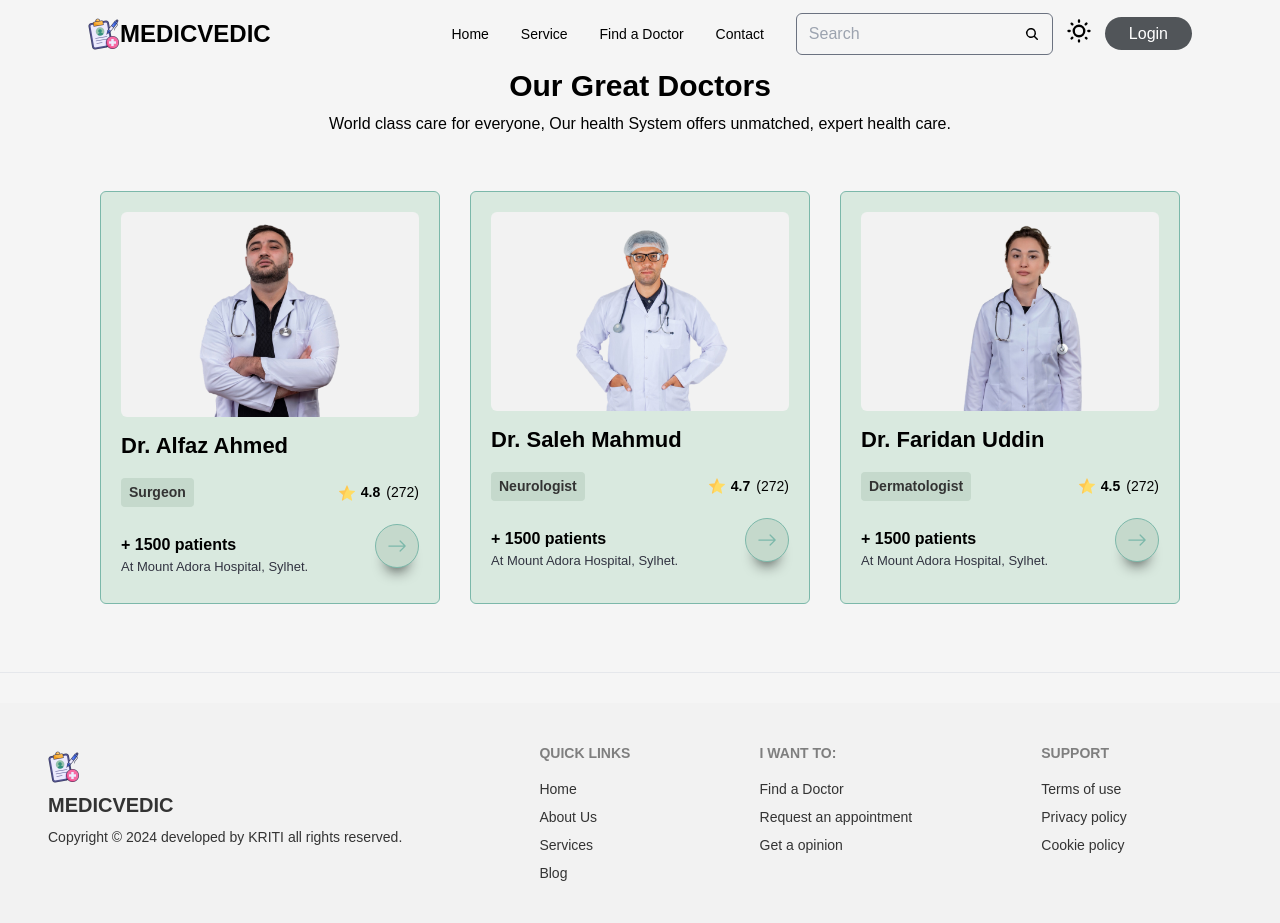
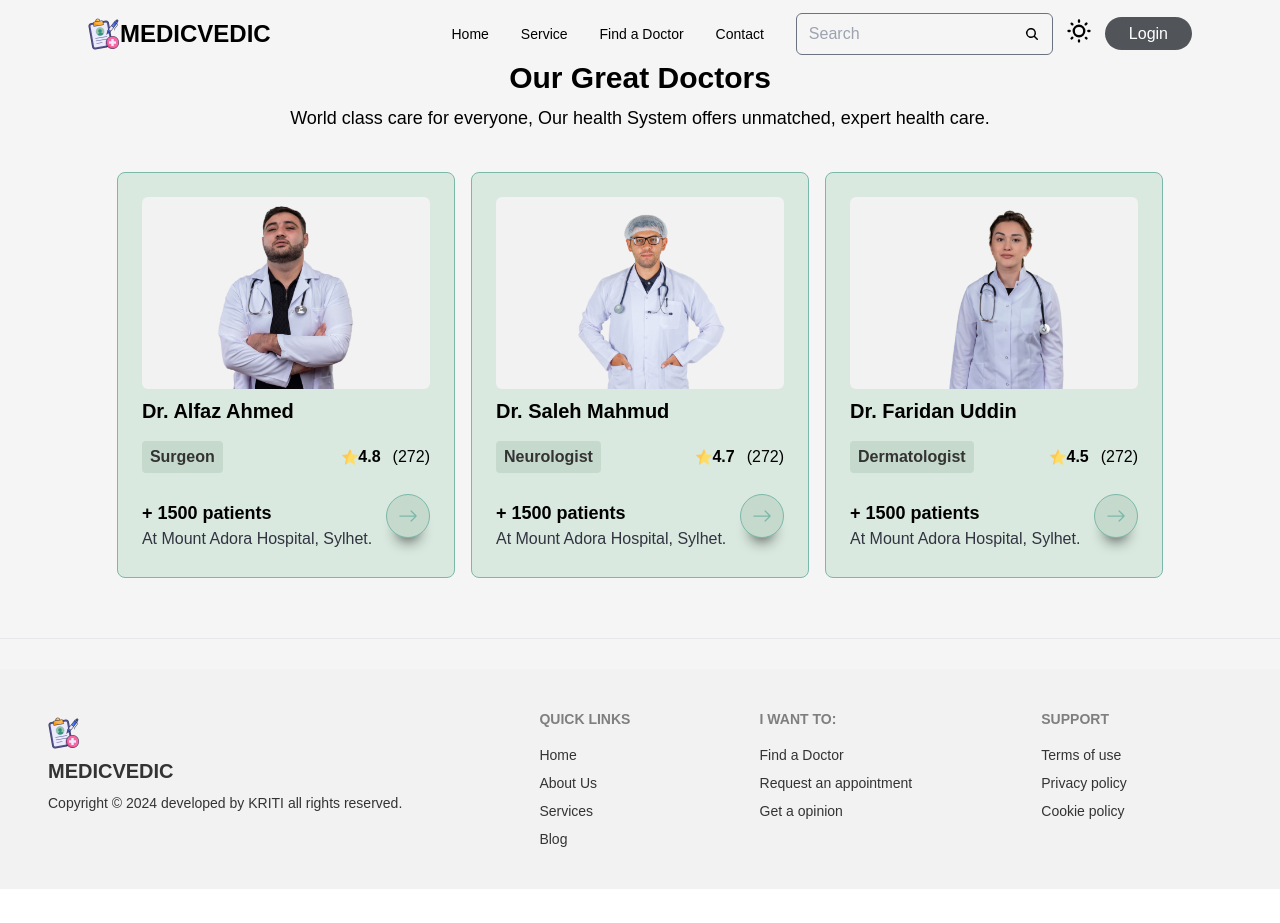
Before and after one commit to kriti1145/MedicVedic, a React (Vite) app in the folder frontend/my-project/: page /doctor in a window 1280 px wide. After the commit the page ends 889 px from the top, so only its background shows below. Built offline with nearby package versions, Linux system fonts and the light colour scheme; the HTML template or start-up script is replaced by a standard one.

Commit message:
responsiveness

```diff
--- a/frontend/my-project/src/Components/About.jsx
+++ b/frontend/my-project/src/Components/About.jsx
@@ -4,7 +4,7 @@ import aboutImag from "../assets/Images/about.jpg";
 const About = () => {
   return (
     <>
-      <div className="max-w-screen-2xl container mx-auto py-10 md:py-20 px-5 md:px-20">
+      <div className="max-w-screen-2xl container mx-auto py-5 px-5 md:px-20">
         <div className="flex flex-col md:flex-row items-center gap-10 md:gap-20">
           {/*====== about image ======*/}
           <div className="relative w-full md:w-1/2 flex justify-center order-2 md:order-1">
--- a/frontend/my-project/src/Components/Doctor.jsx
+++ b/frontend/my-project/src/Components/Doctor.jsx
@@ -3,14 +3,12 @@ import DoctorList from "../Components/doctors/DoctorList";
 const Doctor = () => {
   return (
     <>
-      <div className="max-w-screen-2xl container md:px-20 px-5 flex flex-col mx-auto md:flex-row py-10 md:ps-20 ">
-        <div className="max-w-screen-2xl  mx-auto md:px-5 m-7">
-          <div className="">
-            <h1 className="text-3xl font-bold pb-2 text-center">
-              Our Great Doctors
-            </h1>
+      <div className="max-w-screen-2xl container  px-3 flex flex-col mx-auto md:flex-row py-10 lg:px-10 ">
+        <div className="max-w-screen-2xl  mx-auto md:px-2 m-5 ">
+          <div className="text-center mb-10">
+            <h1 className="text-3xl font-bold pb-2 ">Our Great Doctors</h1>
 
-            <p className="text-center font-[26px]">
+            <p className="lg:px-7 text-lg">
               World class care for everyone, Our health System offers unmatched,
               expert health care.
             </p>
--- a/frontend/my-project/src/Components/doctors/DoctorCard.jsx
+++ b/frontend/my-project/src/Components/doctors/DoctorCard.jsx
@@ -14,43 +14,41 @@ const DoctorCard = ({ doctor }) => {
   } = doctor;
   return (
     <>
-      <div className="p-3 lg:p-5 bg-[#d9e9df] border border-[#7cb8aa] rounded-[6px]">
+      <div className="p-4 lg:p-6 bg-[#d9e9df] border border-[#7cb8aa] rounded-lg flex flex-col h-full">
         <div>
           <img
             src={photo}
             alt="icon"
-            className="w-full bg-[#F2F2F2] rounded-[6px]"
+            className="w-full md:h-48 object-cover bg-[#F2F2F2] rounded-md mb-1 lg:mb-2"
           />
         </div>
-        <h2 className="text-[22px]  font-[600] mt-3 ">{name}</h2>
+        <h2 className="text-lg lg:text-xl font-semibold ">{name}</h2>
 
         <div className="mt-2 lg:mt-4 flex items-center justify-between">
-          <span className="bg-[#C5D9CC] py-1 px-2 text-[14px] text-[#333333] font-semibold rounded">
+          <span className="bg-[#C5D9CC] py-1 px-2 text-sm lg:text-base text-[#333333] font-semibold rounded">
             {specialization}
           </span>
-          <div className="flex items-center gap-[6px]">
-            <span className="flex items-center gap-[6px] text-[14px] font-semibold ">
-              <img src={star} alt="" className="h-4 w-4" />
+          <div className="flex items-center gap-2 lg:gap-3">
+            <span className="flex items-center text-sm lg:text-base font-semibold ">
+              <img src={star} alt="" className="h-4 w-4 " />
               {avgRating}
             </span>
-            <span className="text-[14px] font-[400] ">({totalRating})</span>
+            <span className="text-sm lg:text-base ">({totalRating})</span>
           </div>
         </div>
 
-        <div className="mt-[18px] md:mt-5 flex items-center justify-between">
+        <div className="mt-4 lg:mt-6 flex items-center justify-between gap-">
           <div>
-            <h3 className="text-[16px] font-semibold">
+            <h3 className="text-base lg:text-lg font-semibold">
               + {totalPatients} patients
             </h3>
-            <p className="text-[13px] font-[400] text-[#313340]">
-              At {hospital}
-            </p>
+            <p className="text-sm lg:text-base text-[#313340]">At {hospital}</p>
           </div>
           <Link
             to="/doctors"
-            className="w-[44px] h-[44px] rounded-full border border-solid border-[#7cb8aa] mt-3 flex items-center justify-center group hover:bg-[#7cb8aa] hover:border-none  "
+            className="w-[44px] h-[44px] rounded-full border border-solid border-[#7cb8aa] mt-3 flex items-center justify-center group hover:bg-[#7cb8aa] hover:border-none"
           >
-            <BsArrowRight className=" text-[#7cb8aa] group-hover:text-white w-6 h-5" />
+            <BsArrowRight className="text-[#7cb8aa] group-hover:text-white w-6 h-5" />
           </Link>
         </div>
       </div>
--- a/frontend/my-project/src/Components/doctors/DoctorList.jsx
+++ b/frontend/my-project/src/Components/doctors/DoctorList.jsx
@@ -3,7 +3,7 @@ import DoctorCard from "./DoctorCard";
 const DoctorList = () => {
   return (
     <>
-      <div className="grid grid-cols-1 sm:grid-cols-2 md:grid-cols-3 gap-5 lg:gap-[30px] mt-[30px] lg:mt-[55px]">
+      <div className="grid grid-cols-1 md:grid-cols-2 lg:grid-cols-3  gap-5  lg:gap-4 mt-8 sm:mt-7 lg:mt-9">
         {doctors.map((doctor) => (
           <DoctorCard key={doctor.id} doctor={doctor} />
         ))}
--- a/frontend/my-project/src/Components/faq/Faq.jsx
+++ b/frontend/my-project/src/Components/faq/Faq.jsx
@@ -1,30 +1,16 @@
 import React from "react";
 import faqImg from "../../assets/Images/faq-img/faq.png";
-import { Link } from "react-router-dom";
 import FaqList from "./FaqList";
 const Faq = () => {
   return (
     <>
-      <div className="max-w-screen-2xl container  px-[60px] flex flex-col mx-auto md:flex-row">
-        <div className="flex justify-between gap-[50px] lg:gap-15">
-          {/*====== about image ======*/}
-          <div className="w-1/2 hidden md:block">
-            <img
-              src={faqImg}
-              alt=""
-              className="ms-10 mt-1 border-b-4 border-[#C5D9CC] "
-            />
-          </div>
-
-          {/*====== about content ======*/}
-          <div className="w-full md:w-1/2">
-            <div className="">
-              <h1 className="text-4xl font-bold pb-2 me-5 text-[#313340] ">
-                Most questions asked by our beloved patients
-              </h1>
-              <FaqList className="" />
-            </div>
-          </div>
+      <div className="max-w-screen-2xl container mx-auto px-5 md:px-20 py-8">
+        {/*====== about content ======*/}
+        <div className="w-full ">
+          <h1 className="text-2xl md:text-3xl font-bold pb-2 text-[#313340] ">
+            Most questions asked by our beloved patients
+          </h1>
+          <FaqList className="" />
         </div>
       </div>
     </>
--- a/frontend/my-project/src/Components/faq/FaqItem.jsx
+++ b/frontend/my-project/src/Components/faq/FaqItem.jsx
@@ -8,25 +8,27 @@ const FaqItem = ({ item }) => {
   };
   return (
     <>
-      <div className="p-2 rounded-[12px] border border-solid  mb-5 cursor-pointer">
+      <div className="p-2 rounded-lg border border-solid  mb-4 cursor-pointer transition-all duration-300 ease-in-out hover:bg-[#e7f0dc]">
         <div
-          className="flex items-center justify-between gap-5"
+          className="flex items-center justify-between gap-4"
           onClick={toggleAccordion}
         >
-          <h4 className="text-[16px] leading-7 lg:text-[18px] font-semibold text-[#313340] p-1">
+          <h4 className="text-sm md:text-base lg:text-lg font-semibold text-[#313340] p-1 ">
             {item.question}
           </h4>
           <div
             className={`${
-              isOpen && " border-none"
-            } w-7 h-7 lg:w-8 lg:h-8 border border-solid border-[#7cb8aa] rounded flex items-center justify-center text-[#7cb8aa]`}
+              isOpen && "border-none"
+            } w-6 h-6 md:w-7 md:h-7 lg:w-8 lg:h-8 border border-solid border-[#7cb8aa] rounded flex items-center justify-center text-[#7cb8aa] transition-all duration-300 ease-in-out transform ${
+              isOpen ? "rotate-180" : ""
+            }`}
           >
             {isOpen ? <AiOutlineMinus /> : <AiOutlinePlus />}
           </div>
         </div>
         {isOpen && (
-          <div className="">
-            <p className="text-[14px] leading-6 lg:text-[16px]  font-[500] p-1 text-[#333333]">
+          <div className="mt-2">
+            <p className="text-xs md:text-sm lg:text-base text-[#333333] leading-6">
               {item.content}
             </p>
           </div>
--- a/frontend/my-project/src/Components/faq/FaqList.jsx
+++ b/frontend/my-project/src/Components/faq/FaqList.jsx
@@ -5,7 +5,7 @@ import FaqItem from "./FaqItem";
 const FaqList = () => {
   return (
     <>
-      <ul className="mt-[20px] me-[35px]">
+      <ul className="mt-[20px]">
         {faqs.map((item, index) => (
           <FaqItem item={item} key={index} />
         ))}
--- a/frontend/my-project/src/Pages/Service.jsx
+++ b/frontend/my-project/src/Pages/Service.jsx
@@ -5,11 +5,11 @@ const Service = () => {
   return (
     <>
       <div className="max-w-screen-2xl container md:px-20 px-5 flex flex-col mx-auto md:flex-row py-10 md:ps-20 ">
-        <div className="max-w-screen-2xl  mx-auto md:px-5 m-7">
+        <div className="max-w-screen-2xl  mx-auto md:px-5 ">
           <div className="text-center mb-10">
             <h1 className="text-3xl font-bold pb-2">Our Medical Services</h1>
 
-            <p className=" lg:px-72 text-lg">
+            <p className=" lg:px-7 text-lg">
               World class care for everyone, Our health System offers unmatched,
               expert health care.
             </p>
```
Also changed, not shown: frontend/my-project/src/Components/Banner.jsx (+7 -7 lines), frontend/my-project/src/assets/Images/booking.png.
